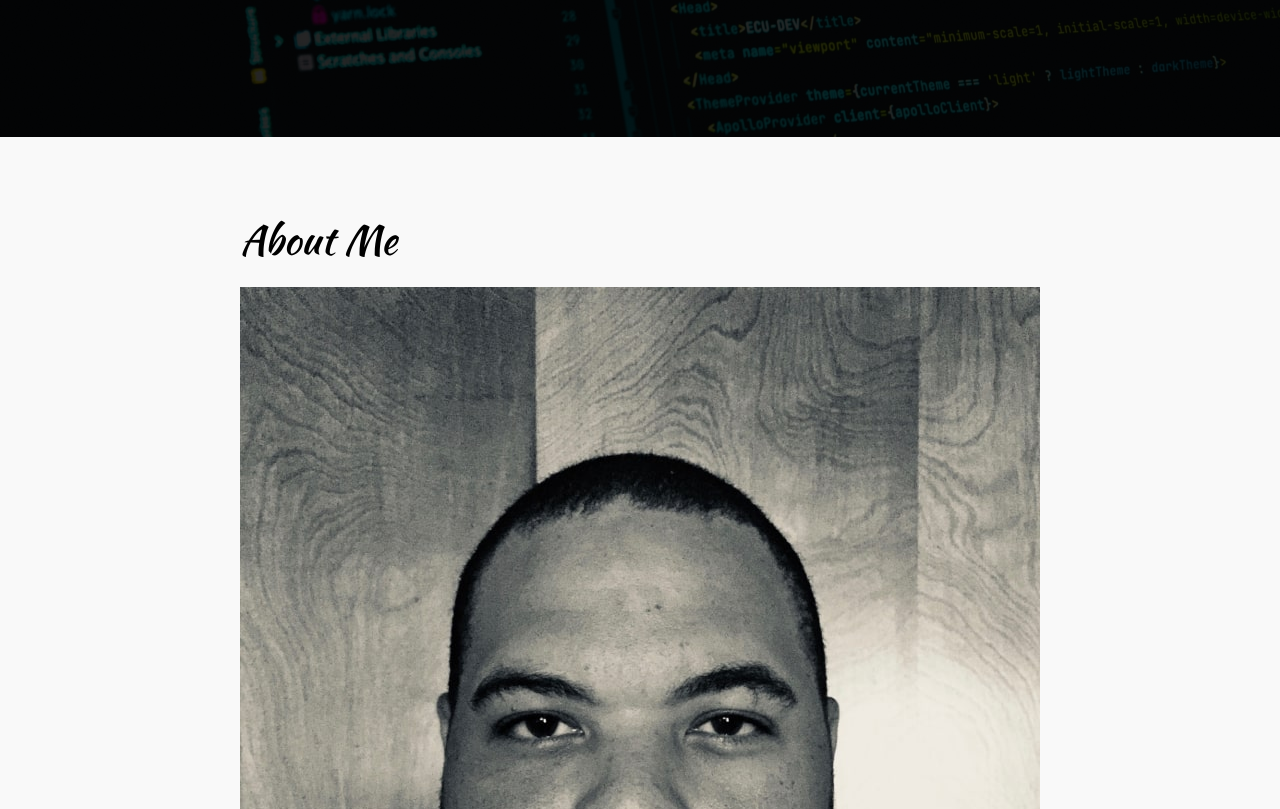
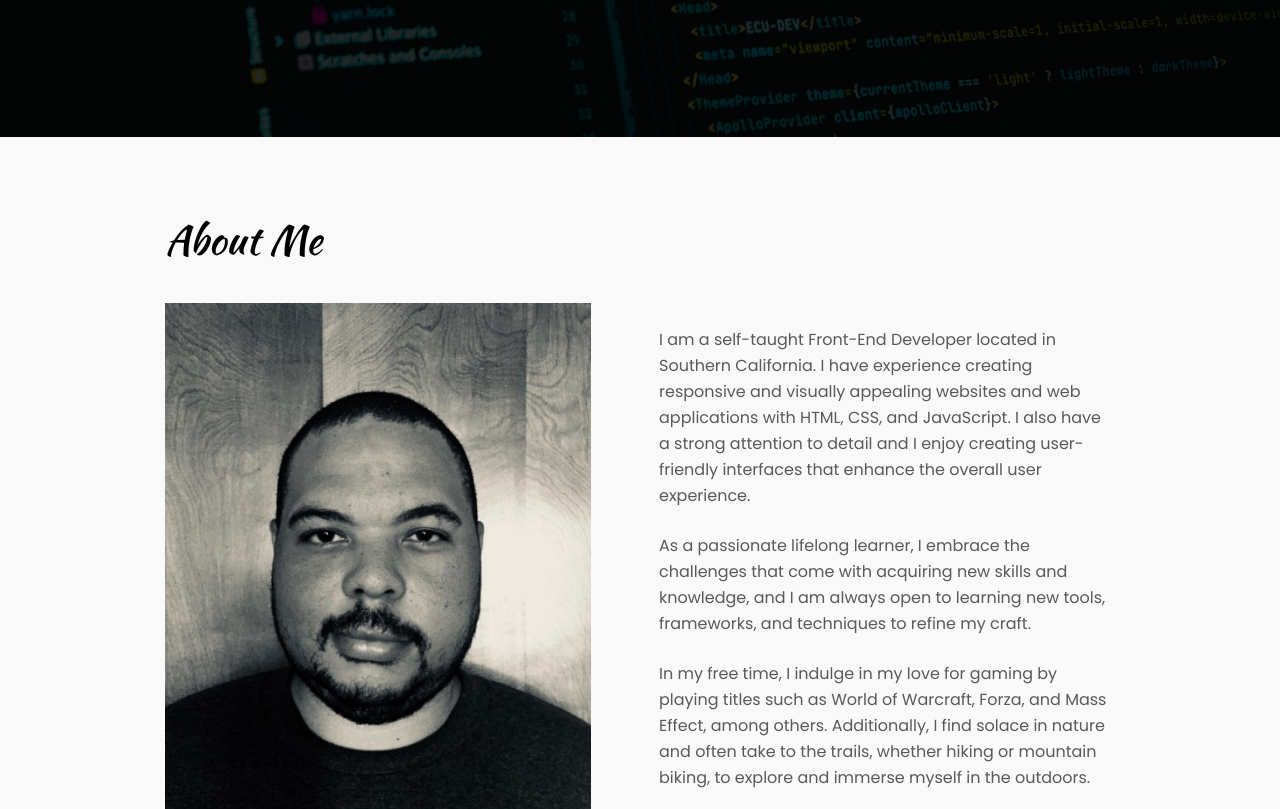
Before and after one commit to ZZ83/zz83.github.io, a plain HTML site: page index.html in a window 1280 px wide. Shown: the part 663-1472 px from the top of the page. Drawn offline with Linux system fonts and the light colour scheme.

Commit message:
Add different size about images

```diff
--- a/index.html
+++ b/index.html
@@ -59,7 +59,11 @@
                     <h2>About Me</h2>
                      <!-- ABOUT  -->
                      <div class="c-about">
-                        <img class="c-about__image" src="images/zk.jpg" alt="Zekel Keys">
+                        <picture>
+                            <source srcset="images/zz-desktop.jpg" width="486" height="589" media="(min-width: 1280px)">
+                            <img class="c-about__image" src="images/zz-tablet.jpg" width="800" height="746" alt="Zekel Keys">
+                        </picture>
+                        <!-- <img class="c-about__image" src="images/zz-tablet.jpg" alt="Zekel Keys"> -->
                         <div class="c-about__inner">
                             <p class="c-about__paragraph">I am a self-taught Front-End Developer located in Southern California. I have experience creating responsive and visually appealing websites and web applications with HTML, CSS, and JavaScript. I also have a strong attention to detail and I enjoy creating user-friendly interfaces that enhance the overall user experience.</p>
                             <p class="c-about__paragraph">As a passionate lifelong learner, I embrace the challenges that come with acquiring new skills and knowledge, and I am always open to learning new tools, frameworks, and techniques to refine my craft.</p>
--- a/sass/01-tools/abstracts.scss
+++ b/sass/01-tools/abstracts.scss
@@ -38,7 +38,7 @@
             }
         }
         @else if $break == "large" {
-            @media (min-width: 1360px) {
+            @media (min-width: 1280px) {
                 @content;
             }
         }
--- a/sass/06-components/c-about.scss
+++ b/sass/06-components/c-about.scss
@@ -4,12 +4,14 @@
     @include mq(large) {
         display: flex;
         justify-content: space-between;
+        gap: 7%;
     }
     &__image {
         width: 100%;
+        height: auto;
+        display: block;
         margin-bottom: rem(16px);
         @include mq(large) {
-            width:  38%;
             height: auto;
             margin-bottom: 0;
         }
```
Also changed, not shown: css/styles.css, images/zk.jpg (deleted), images/zz-desktop.jpg (added), images/zz-tablet.jpg (added), 1 other file.
